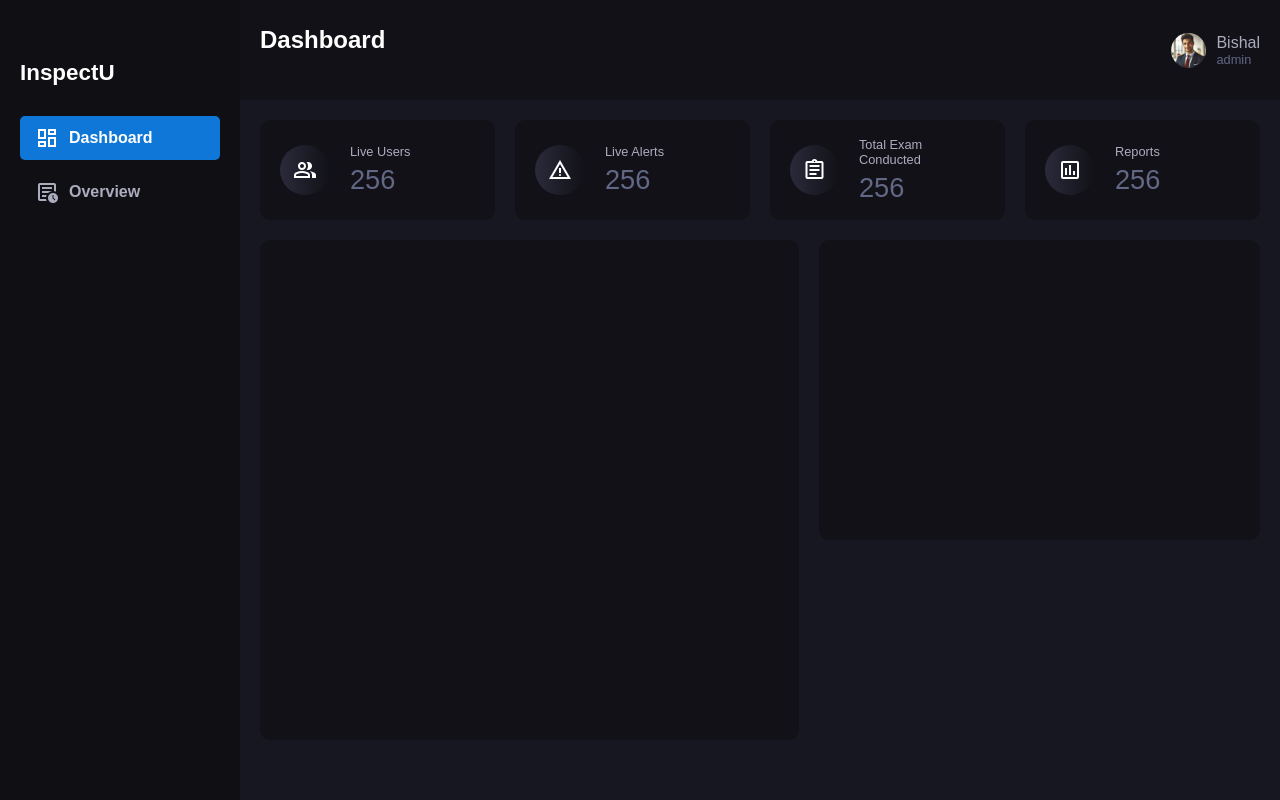
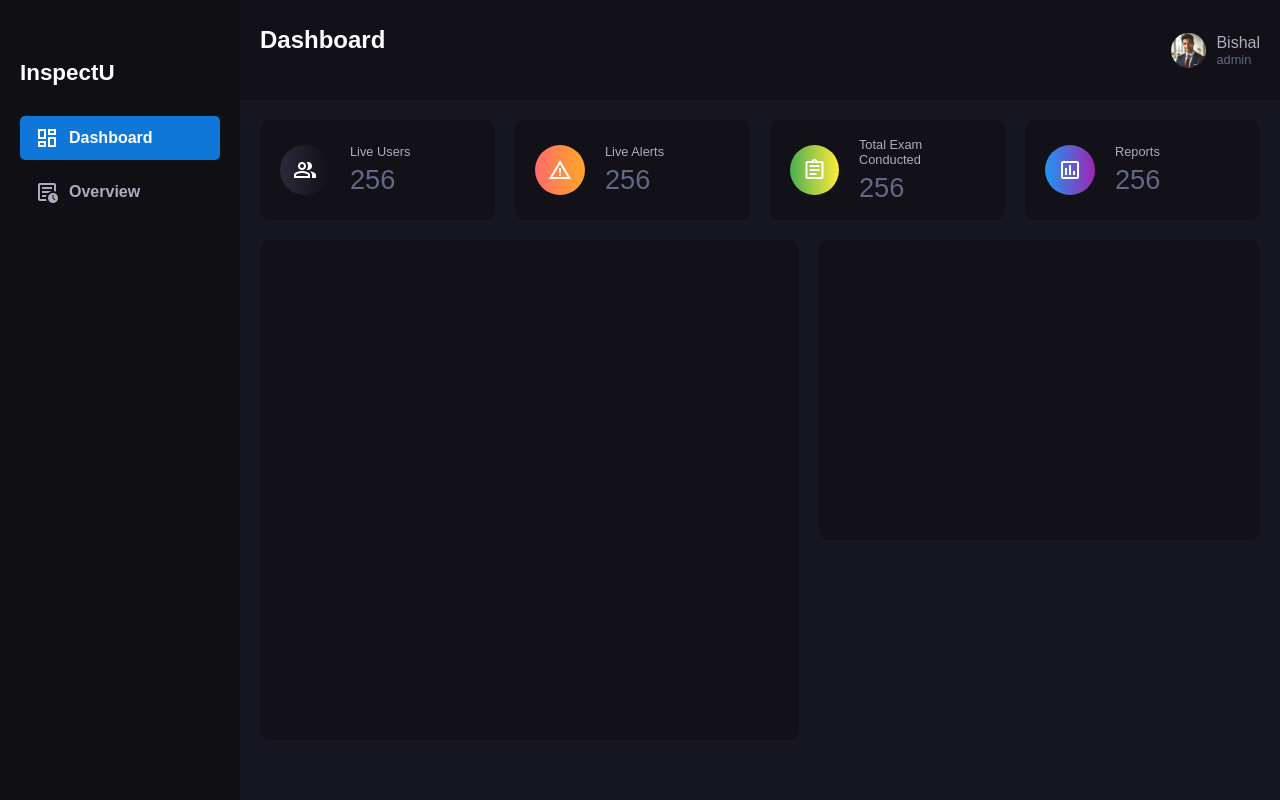
Before and after one commit to BishalKrShaw/InspectU-New-Admin-Page, a React (Vite) app in the folder frontend/: page /admin/dashboard in a window 1280 px wide. Built offline with nearby package versions, Linux system fonts and the light colour scheme.

Commit message:
Highlights created

```diff
--- a/frontend/src/components/admin/Dashboard.jsx
+++ b/frontend/src/components/admin/Dashboard.jsx
@@ -20,10 +20,10 @@ const Dashboard = () => {
       </div>
       {/* Overview */}
       <setion id="overview-div">
-        <Highlights icon="group" text="Live Users"/>
-        <Highlights icon="warning" text="Live Alerts"/>
-        <Highlights icon="assignment" text="Total Exam Conducted"/>
-        <Highlights icon="insert_chart" text="Reports"/>
+        <Highlights icon="group" text="Live Users" />
+        <Highlights icon="warning" text="Live Alerts" style={{ background: 'linear-gradient(to right, #ff6b6b, #ffa726)'}} />
+        <Highlights icon="assignment" text="Total Exam Conducted" style={{ background: "linear-gradient(to right, #4caf50, #ffeb3b)", color: "white" }} />
+        <Highlights icon="insert_chart" text="Reports" style={{ background: "linear-gradient(to right, #2196f3, #9c27b0)"}} />
       </setion>
 
       {/* list-graphs */}
--- a/frontend/src/components/admin/Highlights.css
+++ b/frontend/src/components/admin/Highlights.css
@@ -4,6 +4,12 @@
   align-items: center;
   justify-content: start;
   gap: 20px;
+  cursor: pointer;
+}
+
+#highlight:hover #highlight-icon {
+  transform: scale(1.1);
+  transition: transform 0.3s ease-in-out;
 }
 
 #highlight-icon {
--- a/frontend/src/components/admin/Highlights.jsx
+++ b/frontend/src/components/admin/Highlights.jsx
@@ -1,11 +1,11 @@
 import React from "react";
 import "./Highlights.css";
 
-function Highlights({icon, text}) {
+function Highlights({icon, text, style}) {
   return (
     <>
       <div className="overview" id="highlight">
-        <div id="highlight-icon" >
+        <div id="highlight-icon" style={{...style}}>
           <span class="material-symbols-outlined">{icon}</span>
         </div>
         <div id="highlight-text">
```
